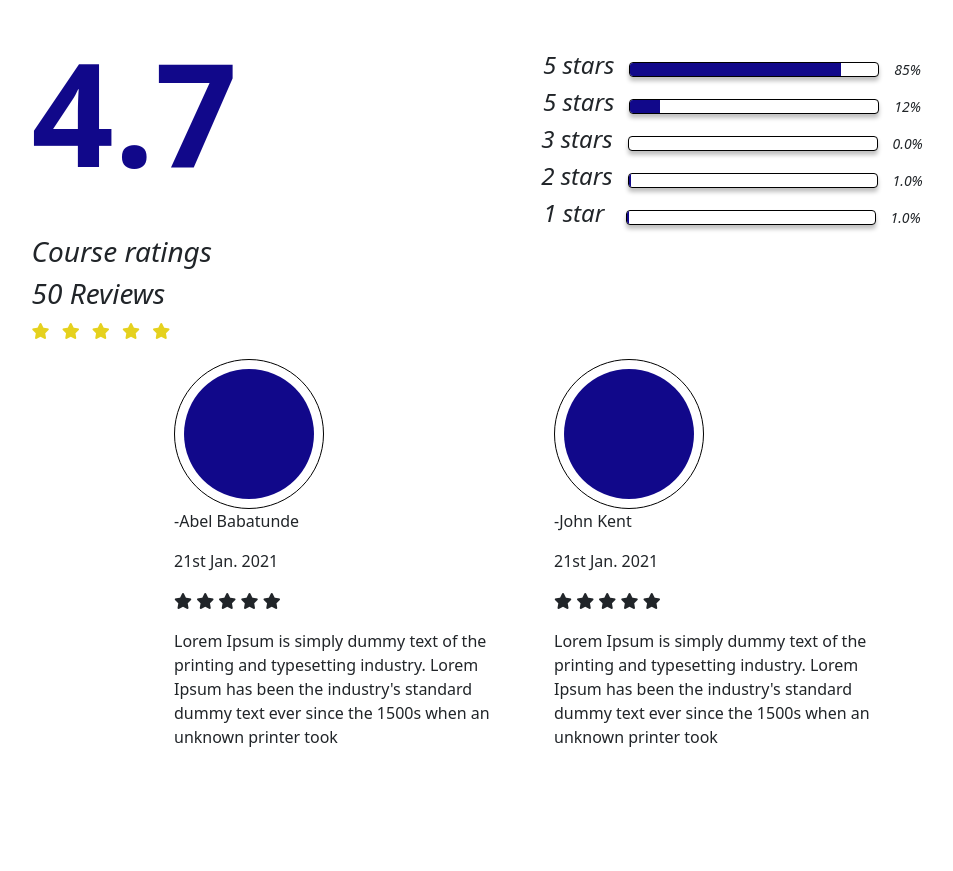
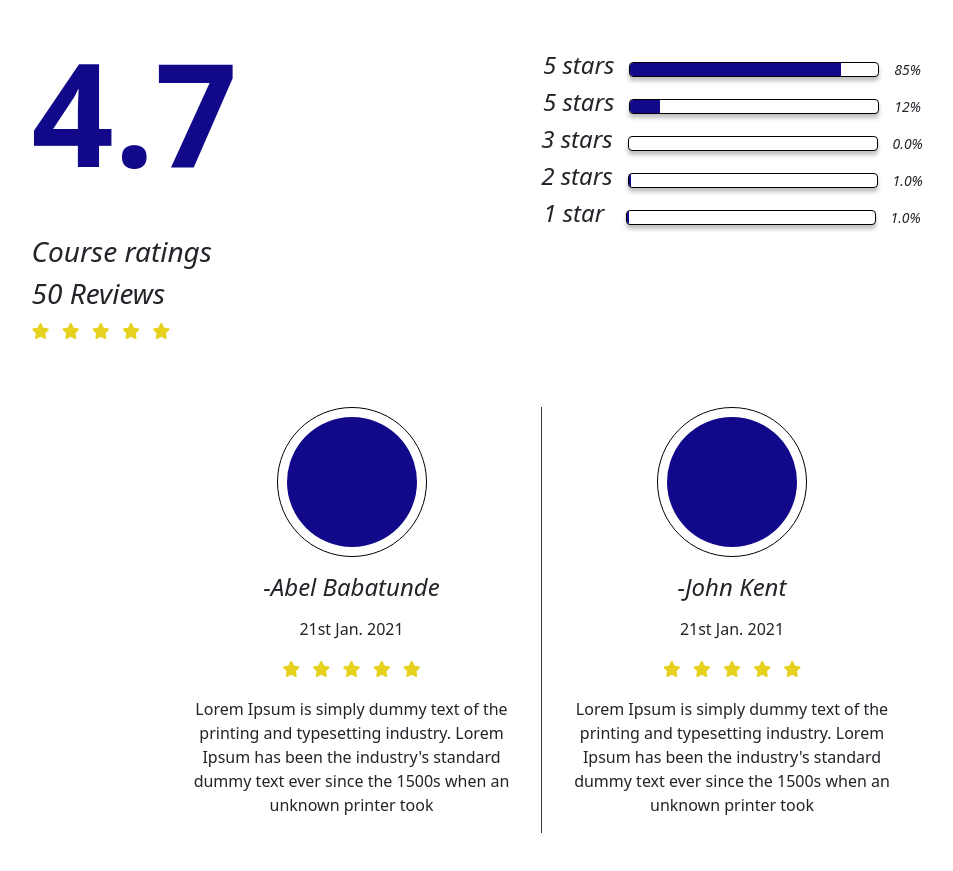
Before and after one commit to Africa-Trainovation-Consulting/ATC-data_course, a website: page index.html in a window 1280 px wide. Shown: the part 1824-2695 px from the top of the page, without its empty margins (98-1051 px from the left). Before the commit the page ends 2589 px from the top, so only its background shows below. Drawn offline with Linux system fonts and the light colour scheme.

Commit message:
finished the site without testimonial swipe and refactoring

```diff
--- a/assets/styles/layout/_studentsFeedback.scss
+++ b/assets/styles/layout/_studentsFeedback.scss
@@ -34,12 +34,9 @@
 
 
 .image_container {
-  display: flex;
-  align-items: center;
-  justify-content: center;
+  @include dFlex;
   width: 150px;
   height: 150px;
-
   border: 1px solid $black;
   border-radius: 50%;
 }
@@ -49,3 +46,9 @@
   background-color: $primary;
   border-radius: 50%;
 }
+
+.testimony {
+  @include media-breakpoint-up (md) {
+    border-right: 1px solid #3C3C3C;
+  }
+}
--- a/index.html
+++ b/index.html
@@ -216,47 +216,47 @@
           </li>
         </ul>
       </article>
-      <article class="row justify-content-center">
-        <span class="col-md-4">
-          <figure>
-            <div class="image_container">
+      <article class="row justify-content-center my-5 ">
+        <span class="col-md-4 testimony">
+          <figure class="text-center ">
+            <div class="image_container mx-auto">
               <div class="image"></div>
             </div>
-            <figcaption>
-              <p>-Abel Babatunde</p>
+            <figcaption >
+              <h4 class="my-3"><em>-Abel Babatunde</em></h4>
               <p>21st Jan. 2021</p>
-              <p>
+              <p class="newRatings">
                 <i class="fas fa-star"></i>
-                <i class="fas fa-star"></i>
-                <i class="fas fa-star"></i>
-                <i class="fas fa-star"></i>
-                <i class="fas fa-star"></i>
+                <i class="fas fa-star ms-2"></i>
+                <i class="fas fa-star ms-2"></i>
+                <i class="fas fa-star ms-2"></i>
+                <i class="fas fa-star ms-2"></i>
               </p>
             </figcaption>
           </figure>
-          <p>
+          <p class="text-center">
             Lorem Ipsum is simply dummy text of the printing and typesetting industry. Lorem Ipsum has been the
             industry's standard dummy text ever since the 1500s when an unknown printer took
           </p>
         </span>
         <span class="col-md-4">
-          <figure>
-            <div class="image_container">
+          <figure class="text-center">
+            <div class="image_container mx-auto">
               <div class="image"></div>
             </div>
             <figcaption>
-              <p>-John Kent</p>
+              <h4 class="my-3"><em>-John Kent</em></h4>
               <p>21st Jan. 2021</p>
-              <p>
+              <p class="newRatings">
                 <i class="fas fa-star"></i>
-                <i class="fas fa-star"></i>
-                <i class="fas fa-star"></i>
-                <i class="fas fa-star"></i>
-                <i class="fas fa-star"></i>
+                <i class="fas fa-star ms-2"></i>
+                <i class="fas fa-star ms-2"></i>
+                <i class="fas fa-star ms-2"></i>
+                <i class="fas fa-star ms-2"></i>
               </p>
             </figcaption>
           </figure>
-          <p>
+          <p class="text-center">
             Lorem Ipsum is simply dummy text of the printing and typesetting industry. Lorem Ipsum has been the
             industry's standard dummy text ever since the 1500s when an unknown printer took
           </p>
```
Also changed, not shown: assets/styles/style.css, 1 other file.
